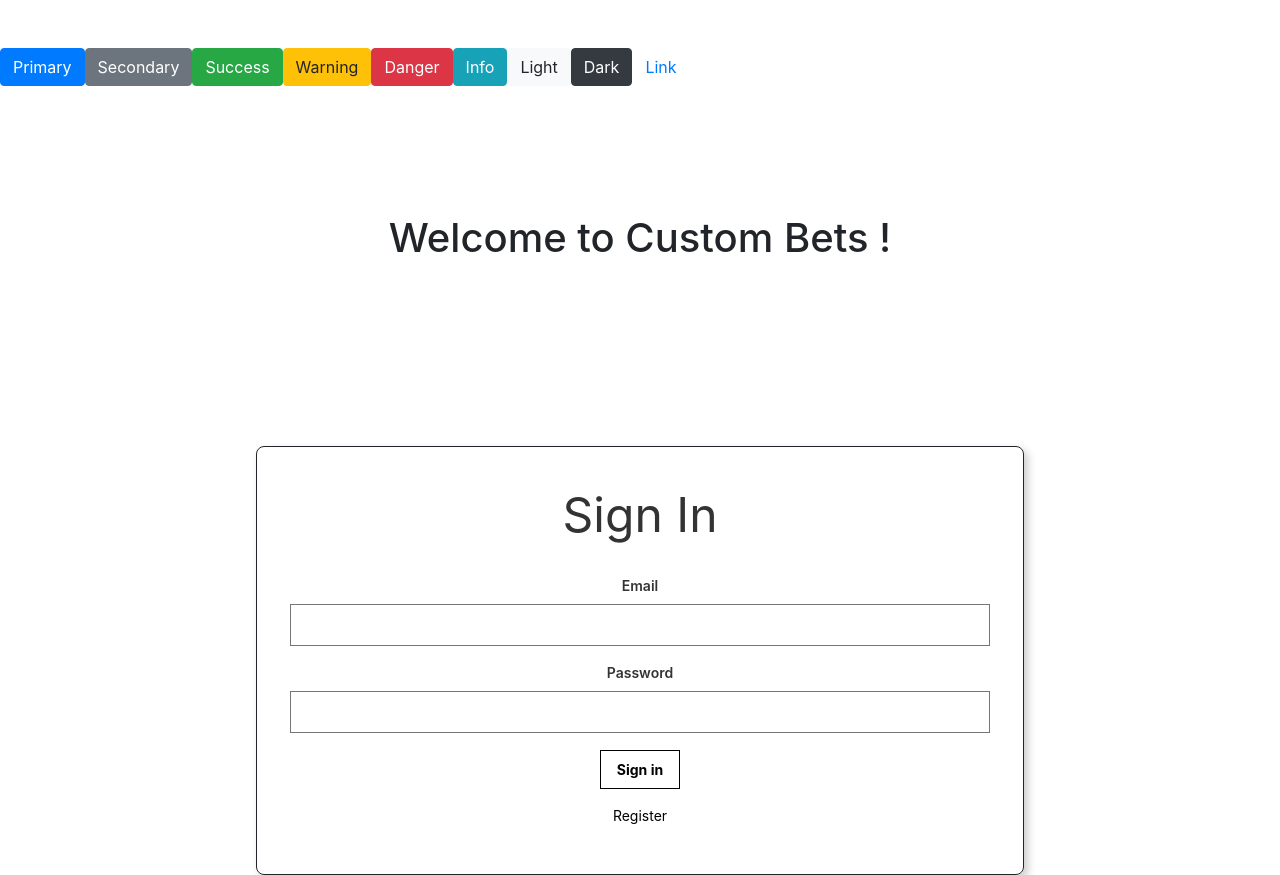
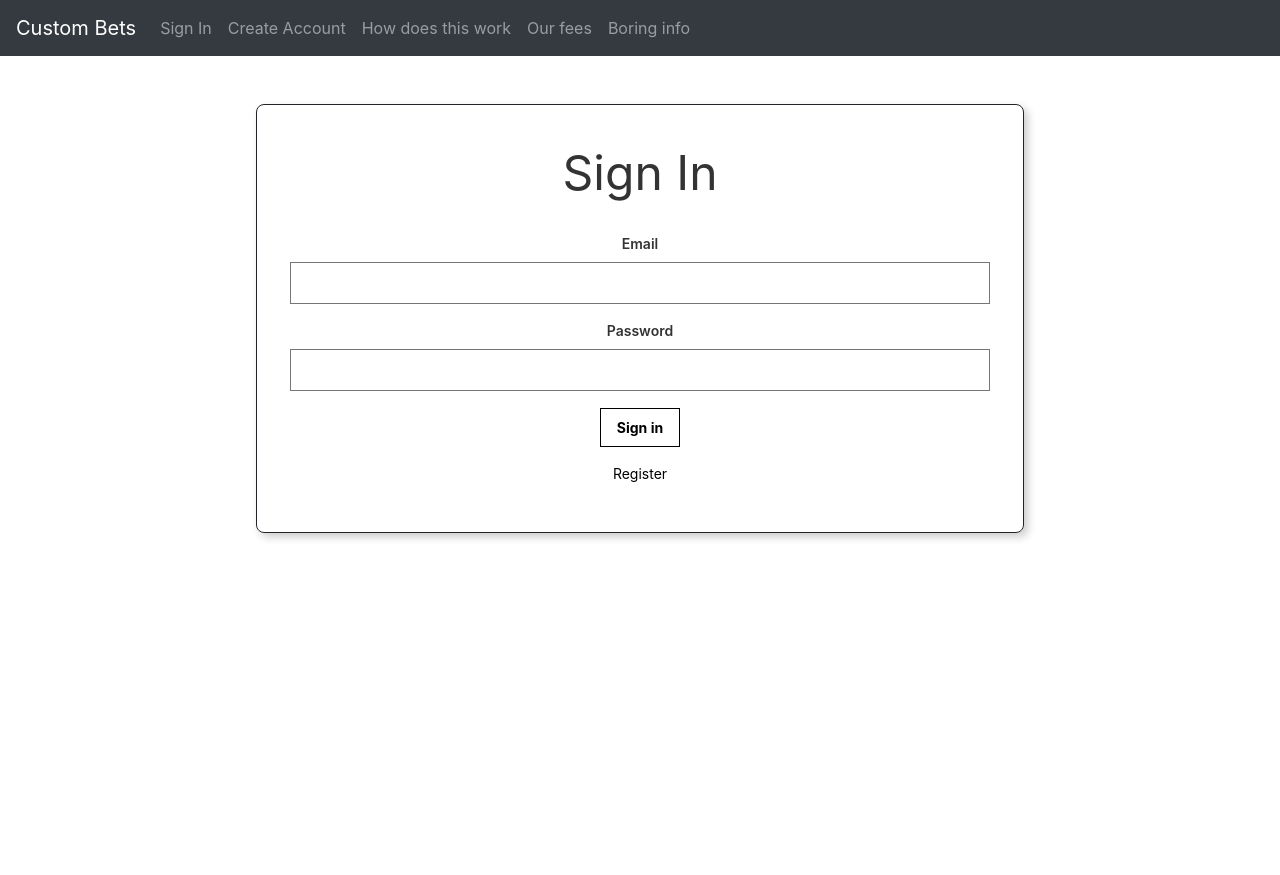
Before and after one commit to jonahk0702/BettingApp, a React (Create React App) app: page / in a window 1280 px wide. After the commit the page ends 800 px from the top, so only its background shows below. Built offline with nearby package versions, Linux system fonts and the light colour scheme.

Commit message:
A proper navbar

```diff
--- a/src/App.js
+++ b/src/App.js
@@ -1,6 +1,6 @@
 import React from 'react';
 import './App.css';
-import SignIn from './components/SignIn';
+import SignIn from './components/SignIn/SignIn';
 import NavBar from './components/navbar/NavBar';
 import 'bootstrap/dist/css/bootstrap.css';
 
--- a/src/components/SignIn.js
+++ /dev/null
@@ -1,65 +0,0 @@
-import React from "react";
-
-class signIn extends React.Component {
-  constructor(props) {
-    super();
-    this.state = {};
-  }
-
-  render() {
-    return (
-      <div className="mw5 mw7-ns center">
-        <br />
-        <br />
-
-        <article className="br3 ba --black-10 w-100 w-100-m center shadow-5">
-          <main className="pa4 black-80 tc">
-            <div className="">
-              <fieldset id="sign_up" className="ba b--transparent ph0 mh0">
-                <legend className="f1 ph0 mh0">Sign In</legend>
-                <div className="mt3">
-                  <label className="db fw6 lh-copy f6" htmlFor="email-address">
-                    Email
-                  </label>
-                  <input
-                    className="pa2 input-reset ba bg-transparent hover-bg-black  w-100"
-                    type="email"
-                    name="email-address"
-                    id="email-address"
-                  />
-                </div>
-                <div className="mv3">
-                  <label className="db fw6 lh-copy f6" htmlFor="password">
-                    Password
-                  </label>
-                  <input //onChange={this.onPasswordChange}
-                    className="b pa2 input-reset ba bg-transparent hover-bg-black w-100"
-                    type="password"
-                    name="password"
-                    id="password"
-                  />
-                </div>
-              </fieldset>
-              <div className="">
-                <input //onClick={this.onSubmitSignIn}
-                  className="b ph3 pv2 input-reset ba b--black bg-transparent grow pointer f6 dib"
-                  type="submit"
-                  value="Sign in"
-                />
-              </div>
-              <div className="lh-copy mt3">
-                <p //onClick={() => onRouteChange("register")}
-                  className="f6 link dim black db pointer"
-                >
-                  Register
-                </p>
-              </div>
-            </div>
-          </main>
-        </article>
-      </div>
-    );
-  }
-}
-
-export default signIn;
--- a/src/components/navbar/NavBar.js
+++ b/src/components/navbar/NavBar.js
@@ -1,35 +1,23 @@
 import React from "react";
 import {
   Nav,
-  NavDropdown,
-  Form,
-  Button,
-  Dropdown,
-  ButtonToolbar
+  Navbar,
 } from "react-bootstrap";
 import "bootstrap/dist/css/bootstrap.css";
 
-const Navbar = () => {
+const NavBar = () => {
   return (
-    <div className="center">
-      <br />
-      <br />
-
-      <ButtonToolbar>
-        <Button variant="primary">Primary</Button>
-        <Button variant="secondary">Secondary</Button>
-        <Button variant="success">Success</Button>
-        <Button variant="warning">Warning</Button>
-        <Button variant="danger">Danger</Button>
-        <Button variant="info">Info</Button>
-        <Button variant="light">Light</Button>
-        <Button variant="dark">Dark</Button>
-        <Button variant="link">Link</Button>
-      </ButtonToolbar>
-
-      <h1 className="tc pa6"> Welcome to Custom Bets ! </h1>
-    </div>
+   <Navbar bg="dark" variant="dark">
+    <Navbar.Brand href="#home">Custom Bets</Navbar.Brand>
+    <Nav className="mr-auto">
+      <Nav.Link href="#home">Sign In</Nav.Link>
+      <Nav.Link onClick={console.log("woo")} href="#features">Create Account</Nav.Link>
+      <Nav.Link href="#features">How does this work</Nav.Link>
+      <Nav.Link href="#pricing">Our fees</Nav.Link>
+      <Nav.Link href="#pricing">Boring info</Nav.Link>
+    </Nav>
+  </Navbar>
   );
 };
 
-export default Navbar;
+export default NavBar;
```
